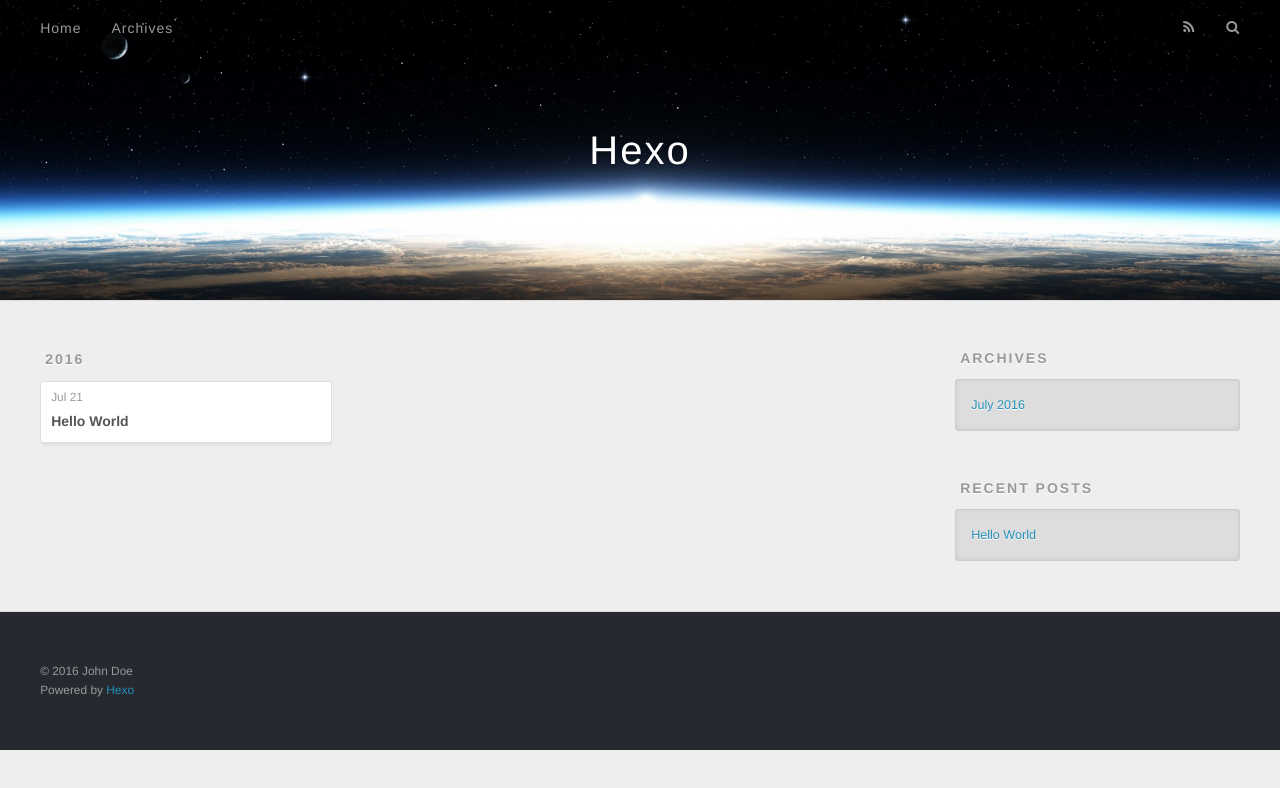
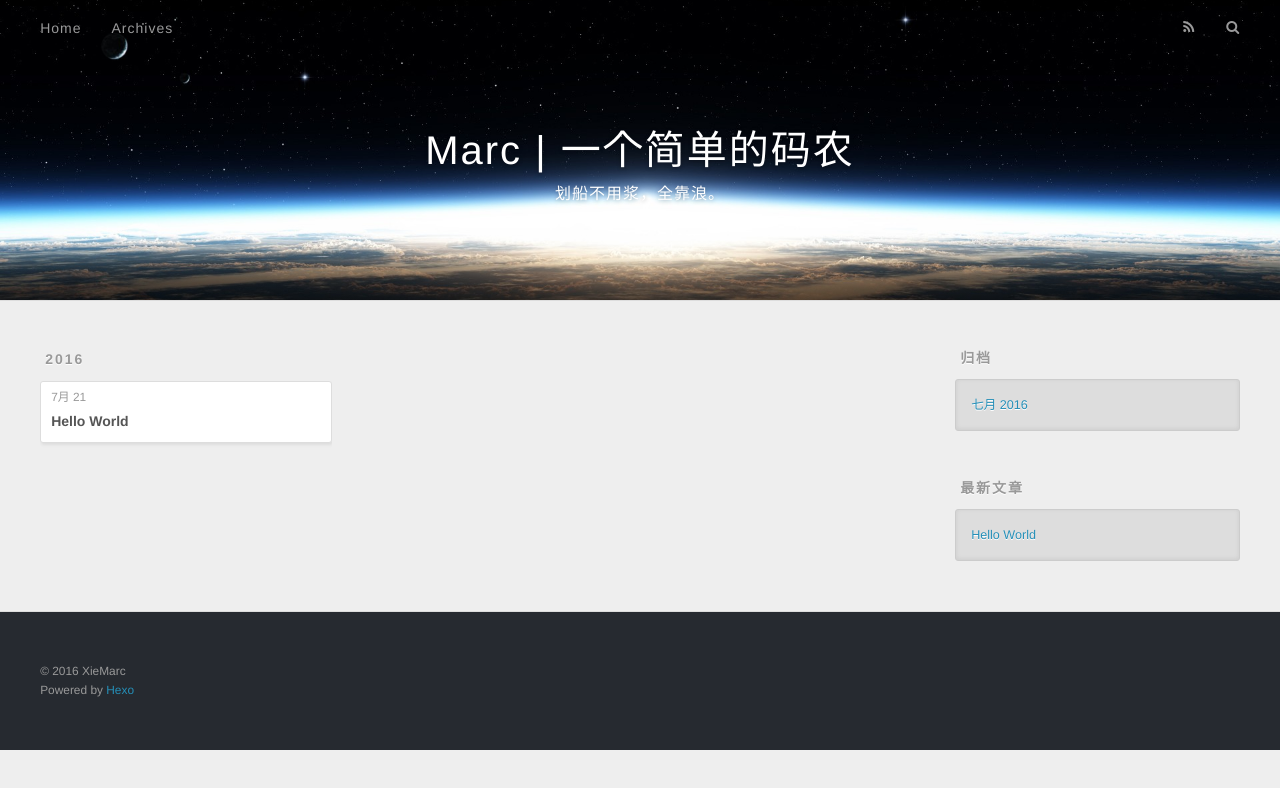
Before and after one commit to Xiemarc/Xiemarc.github.io, a plain HTML site: page archives/index.html in a window 1280 px wide. Drawn offline with nearby package versions, Linux system fonts and the light colour scheme.

Commit message:
Site updated: 2016-07-21 20:49:48

```diff
--- a/archives/index.html
+++ b/archives/index.html
@@ -3,16 +3,19 @@
 <head>
   <meta charset="utf-8">
 
-  <title>Archives | Hexo</title>
+  <title>归档 | Marc | 一个简单的码农</title>
   <meta name="viewport" content="width=device-width, initial-scale=1, maximum-scale=1">
-  <meta property="og:type" content="website">
-<meta property="og:title" content="Hexo">
+  <meta name="description" content="android开发">
+<meta property="og:type" content="website">
+<meta property="og:title" content="Marc | 一个简单的码农">
 <meta property="og:url" content="http://yoursite.com/archives/index.html">
-<meta property="og:site_name" content="Hexo">
+<meta property="og:site_name" content="Marc | 一个简单的码农">
+<meta property="og:description" content="android开发">
 <meta name="twitter:card" content="summary">
-<meta name="twitter:title" content="Hexo">
+<meta name="twitter:title" content="Marc | 一个简单的码农">
+<meta name="twitter:description" content="android开发">
 
-    <link rel="alternate" href="/atom.xml" title="Hexo" type="application/atom+xml">
+    <link rel="alternate" href="/atom.xml" title="Marc | 一个简单的码农" type="application/atom+xml">
 
 
     <link rel="icon" href="/favicon.png">
@@ -33,8 +36,12 @@
   <div id="header-outer" class="outer">
     <div id="header-title" class="inner">
       <h1 id="logo-wrap">
-        <a href="/" id="logo">Hexo</a>
+        <a href="/" id="logo">Marc | 一个简单的码农</a>
       </h1>
+
+        <h2 id="subtitle-wrap">
+          <a href="/" id="subtitle">划船不用浆，全靠浪。</a>
+        </h2>
 
     </div>
     <div id="header-inner" class="inner">
@@ -50,7 +57,7 @@
 
           <a id="nav-rss-link" class="nav-icon" href="/atom.xml" title="RSS Feed"></a>
 
-        <a id="nav-search-btn" class="nav-icon" title="Search"></a>
+        <a id="nav-search-btn" class="nav-icon" title="搜索"></a>
       </nav>
       <div id="search-form-wrap">
         <form action="//google.com/search" method="get" accept-charset="UTF-8" class="search-form"><input type="search" name="q" results="0" class="search-form-input" placeholder="Search"><button type="submit" class="search-form-submit">&#xF002;</button><input type="hidden" name="sitesearch" value="http://yoursite.com"></form>
@@ -76,7 +83,7 @@
   <div class="archive-article-inner">
     <header class="archive-article-header">
       <a href="/2016/07/21/hello-world/" class="archive-article-date">
-  <time datetime="2016-07-21T11:57:15.257Z" itemprop="datePublished">Jul 21</time>
+  <time datetime="2016-07-21T11:57:15.257Z" itemprop="datePublished">7月 21</time>
 </a>
 
 
@@ -107,9 +114,9 @@
 
 
   <div class="widget-wrap">
-    <h3 class="widget-title">Archives</h3>
+    <h3 class="widget-title">归档</h3>
     <div class="widget">
-      <ul class="archive-list"><li class="archive-list-item"><a class="archive-list-link" href="/archives/2016/07/">July 2016</a></li></ul>
+      <ul class="archive-list"><li class="archive-list-item"><a class="archive-list-link" href="/archives/2016/07/">七月 2016</a></li></ul>
     </div>
   </div>
 
@@ -117,7 +124,7 @@
 
 
   <div class="widget-wrap">
-    <h3 class="widget-title">Recent Posts</h3>
+    <h3 class="widget-title">最新文章</h3>
     <div class="widget">
       <ul>
 
@@ -137,7 +144,7 @@
 
   <div class="outer">
     <div id="footer-info" class="inner">
-      &copy; 2016 John Doe<br>
+      &copy; 2016 XieMarc<br>
       Powered by <a href="http://hexo.io/" target="_blank">Hexo</a>
     </div>
   </div>
```
Also changed, not shown: 2016/07/21/hello-world/index.html (+14 -10 lines), archives/2016/07/index.html (+20 -13 lines), archives/2016/index.html (+20 -13 lines), index.html (+20 -13 lines).
